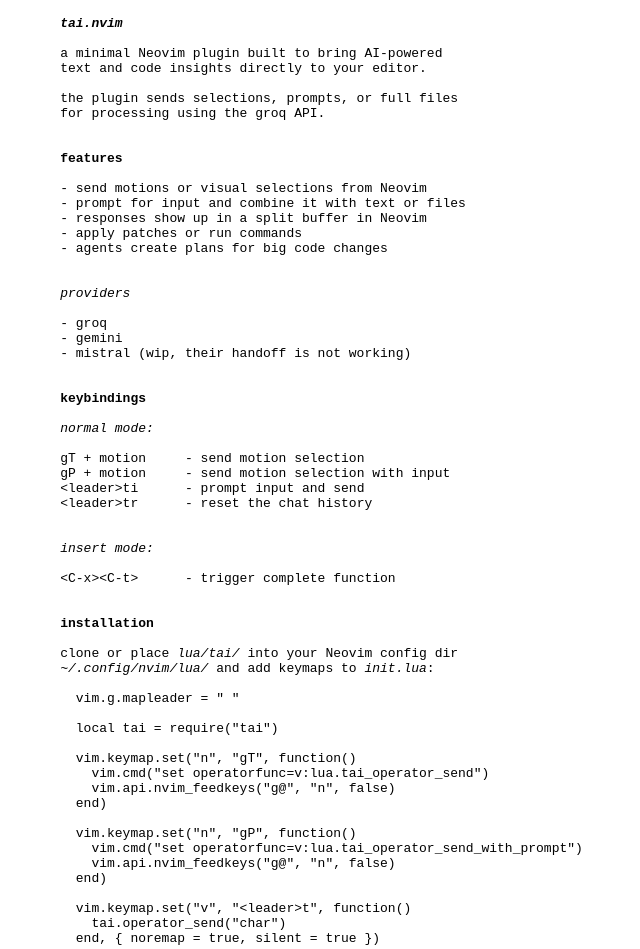
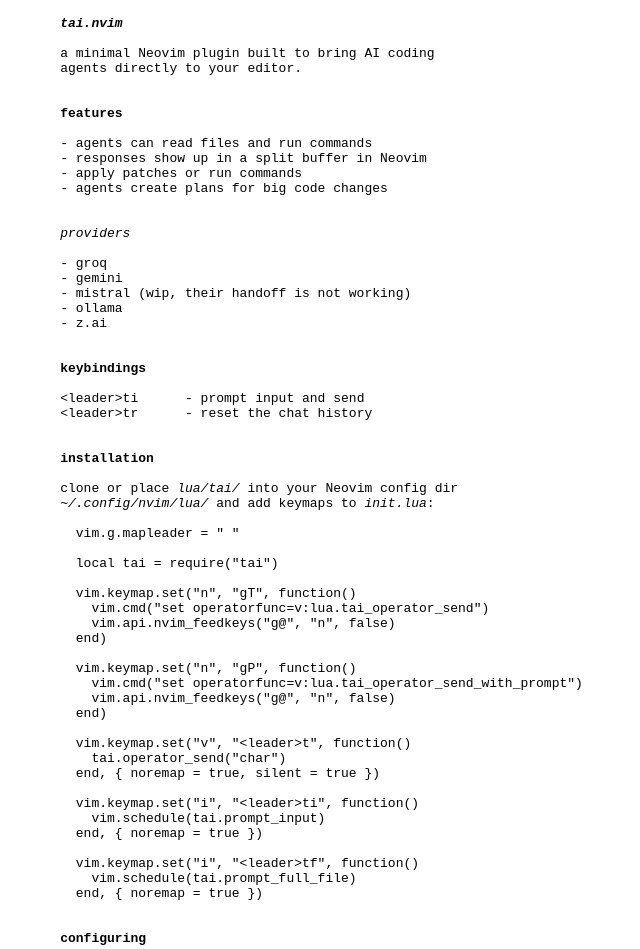
Before and after one commit to blmayer/tai, a plain HTML site: page www/index.html in a window 1280 px wide. Shown: the top 949 px of the page, without its empty margins (377-1017 px from the left). Drawn offline with Linux system fonts and the light colour scheme.

Commit message:
updated index page

```diff
--- a/www/index.html
+++ b/www/index.html
@@ -6,17 +6,13 @@
 <style>pre{width:52ch;margin:2ch auto}a{color:#ff00ff}</style>
 <pre><i><b>tai.nvim</b></i>
 
-a minimal Neovim plugin built to bring AI-powered
-text and code insights directly to your editor.
-
-the plugin sends selections, prompts, or full files
-for processing using the groq API.
+a minimal Neovim plugin built to bring AI coding
+agents directly to your editor.
 
 
 <b>features</b>
 
-- send motions or visual selections from Neovim
-- prompt for input and combine it with text or files
+- agents can read files and run commands
 - responses show up in a split buffer in Neovim
 - apply patches or run commands
 - agents create plans for big code changes
@@ -27,21 +23,14 @@ for processing using the groq API.
 - groq
 - gemini
 - mistral (wip, their handoff is not working)
+- ollama
+- z.ai
 
 
 <b>keybindings</b>
 
-<i>normal mode:</i>
-
-gT + motion	- send motion selection
-gP + motion	- send motion selection with input
 &lt;leader&gt;ti 	- prompt input and send
 &lt;leader&gt;tr 	- reset the chat history
-
-
-<i>insert mode:</i>
-
-&lt;C-x&gt;&lt;C-t&gt;	- trigger complete function
 
 
 <b>installation</b>
@@ -76,6 +65,23 @@ clone or place <i>lua/tai/</i> into your Neovim config dir
   end, { noremap = true })
 
 
+<b>configuring</b>
+
+tai only needs a simple config file located at the
+root of your project, create a file named .tai with
+this structure:
+
+{
+	"provider": string,
+	"tai": {
+		"tools": []string
+		"model": string
+	}
+}
+
+tool options: read_file, shell, patch.
+
+
 <b>usage</b>
 
 make sure the correct env var is set: <i>GROQ_API_KEY</i>,
```
